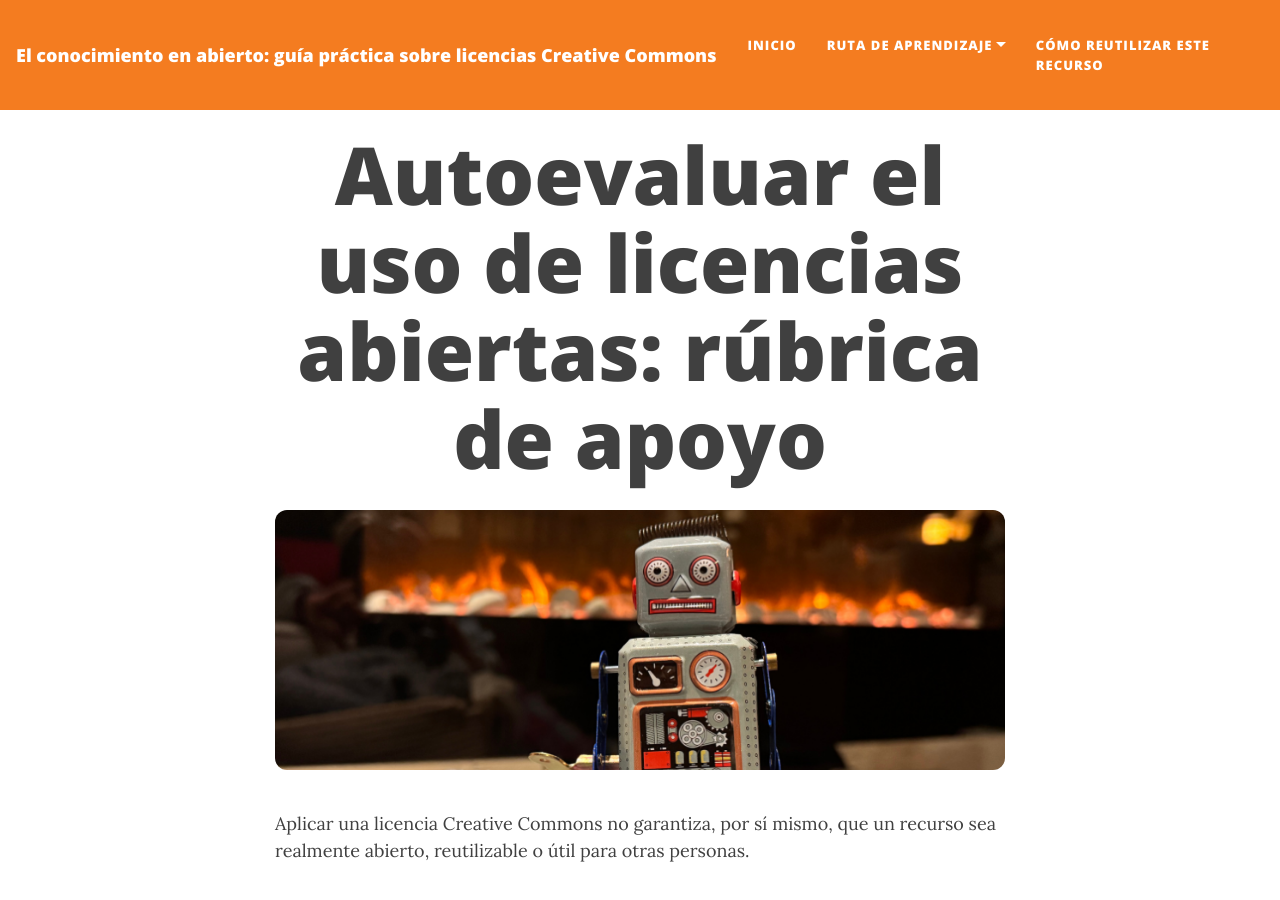
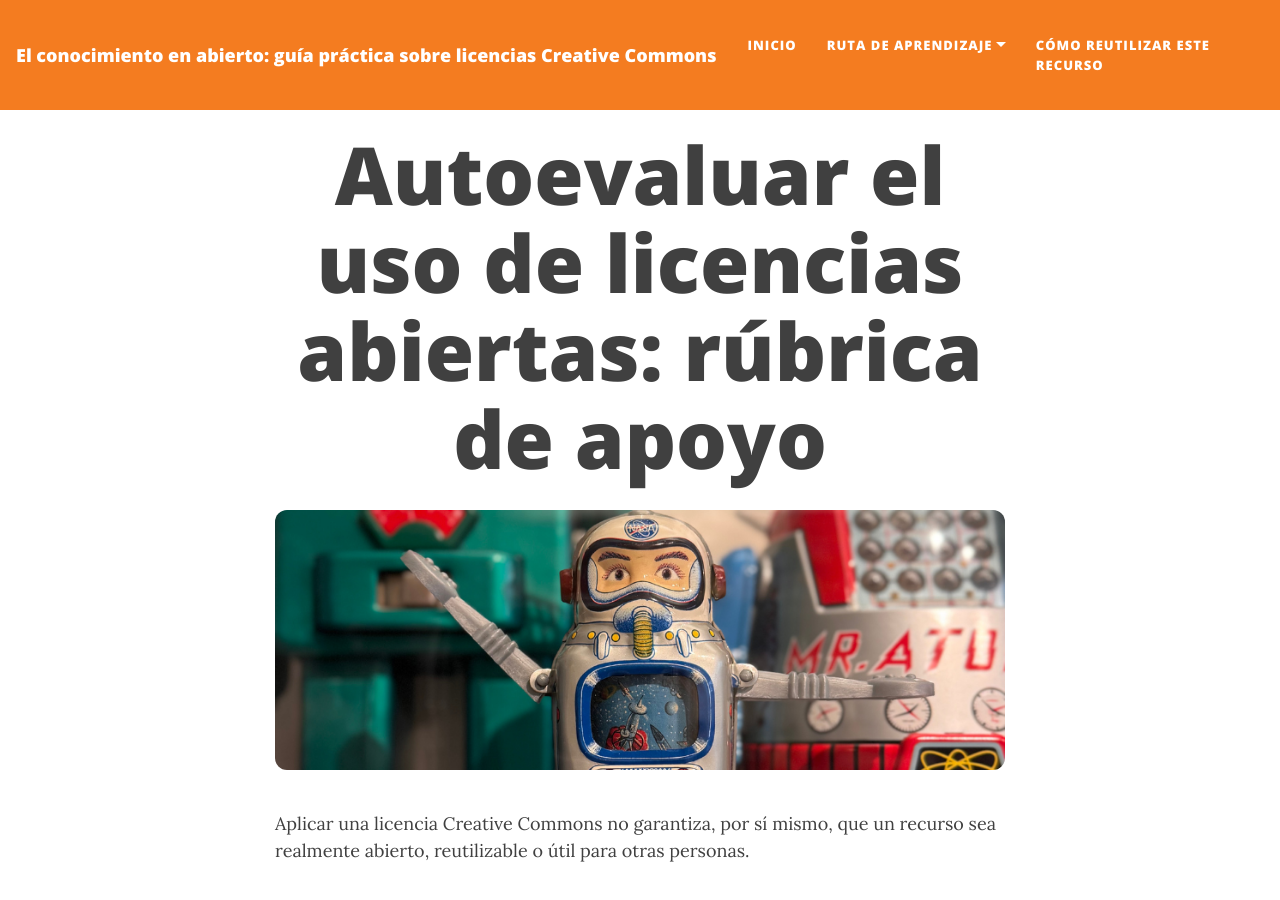
Before and after one commit to rosariorogel/cc-oer-mexico, a Jekyll site: the page built from _pages/rubrica.md, in a window 1280 px wide and 900 px high. Built offline with Jekyll 4.4.1, drawn with Linux system fonts in a browser that asks for light colours; nearby versions of some CDN libraries.

Commit message:
Update rubrica.md

```diff
--- a/_pages/rubrica.md
+++ b/_pages/rubrica.md
@@ -5,7 +5,7 @@
 ---
 
 <div style="width:100%; height:260px; overflow:hidden; margin: 0 0 40px 0; border-radius:12px;">
-  <img src="{{ '/assets/img/Rob_fuego.png' | relative_url }}"
+  <img src="{{ 'assets/img/Astronauta.png' | relative_url }}"
        alt="Autoevaluación del uso de licencias abiertas"
        style="width:100%; height:100%; object-fit:cover; object-position:center 60%;">
 </div>
```
